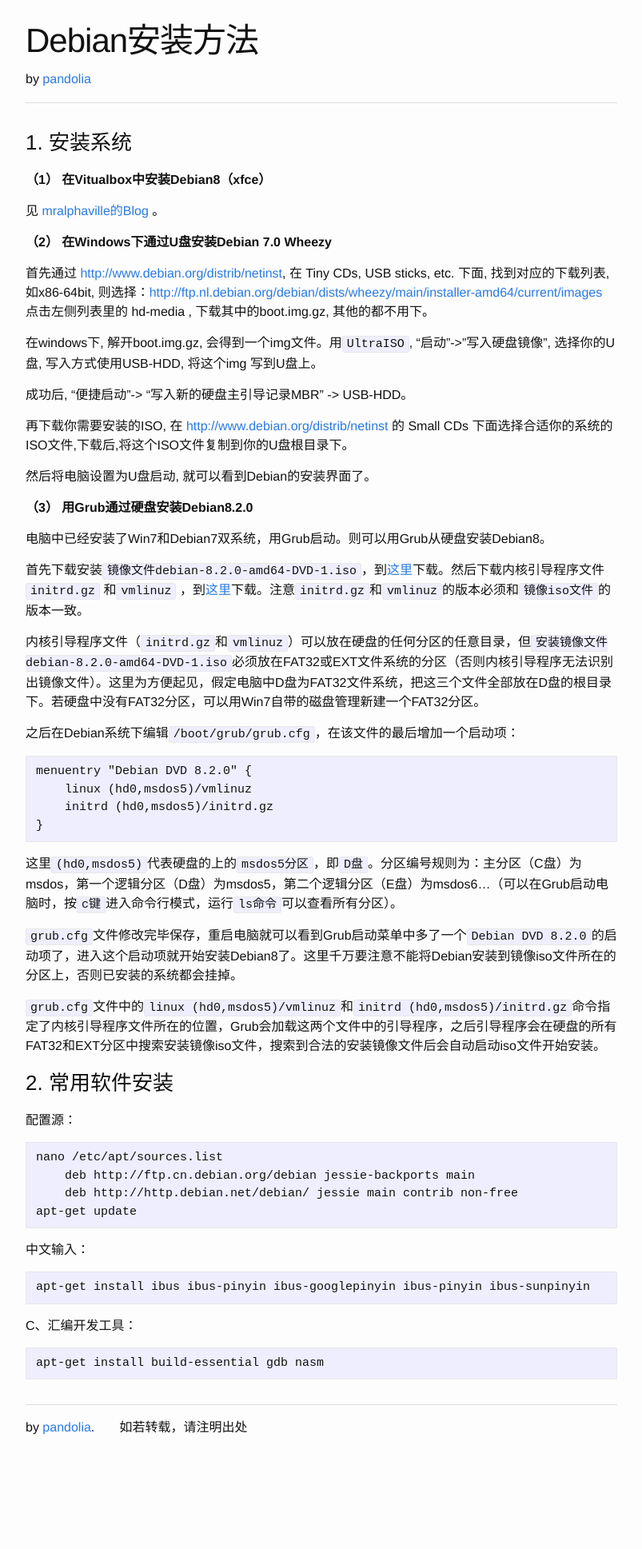
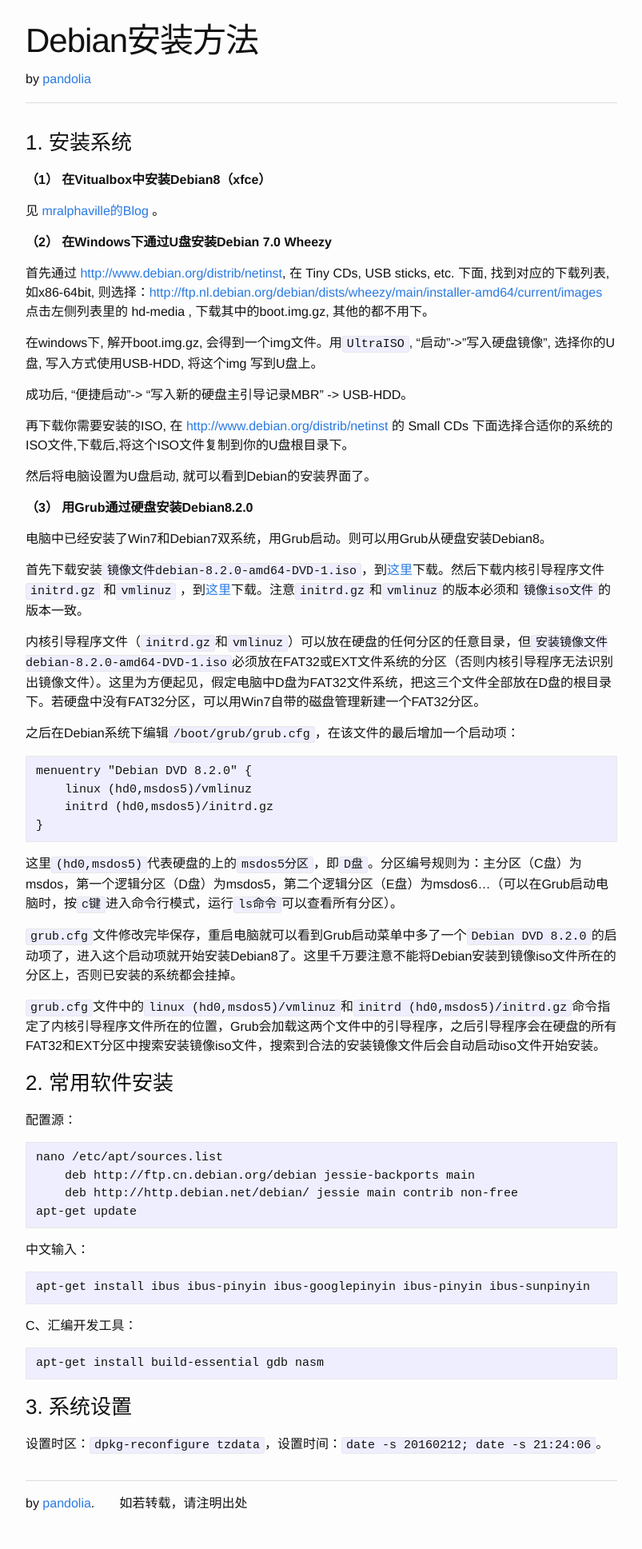
Before and after one commit to pandolia/pandolia.github.io, a Jekyll site: the page built from _posts/2016-01-25-debiansetup.md, in a window 1280 px wide. Shown: the whole page at 80% size, without its empty margins (238-1041 px from the left). Built offline with Jekyll 4.4.1, drawn with Linux system fonts in a browser that asks for light colours; before the commit the page ends 1842 px from its top, so only the background shows below that.

Commit message:
add debian note

```diff
--- a/_posts/2016-01-25-debiansetup.md
+++ b/_posts/2016-01-25-debiansetup.md
@@ -57,3 +57,6 @@ category: 笔记
 C、汇编开发工具：
 
     apt-get install build-essential gdb nasm
+
+### 3. 系统设置
+设置时区：`dpkg-reconfigure tzdata`，设置时间：`date -s 20160212; date -s 21:24:06`。
```
Also changed, not shown: innerher--private.md (deleted, +0 -5 lines), private-notes.md (added, +7 -0 lines).
